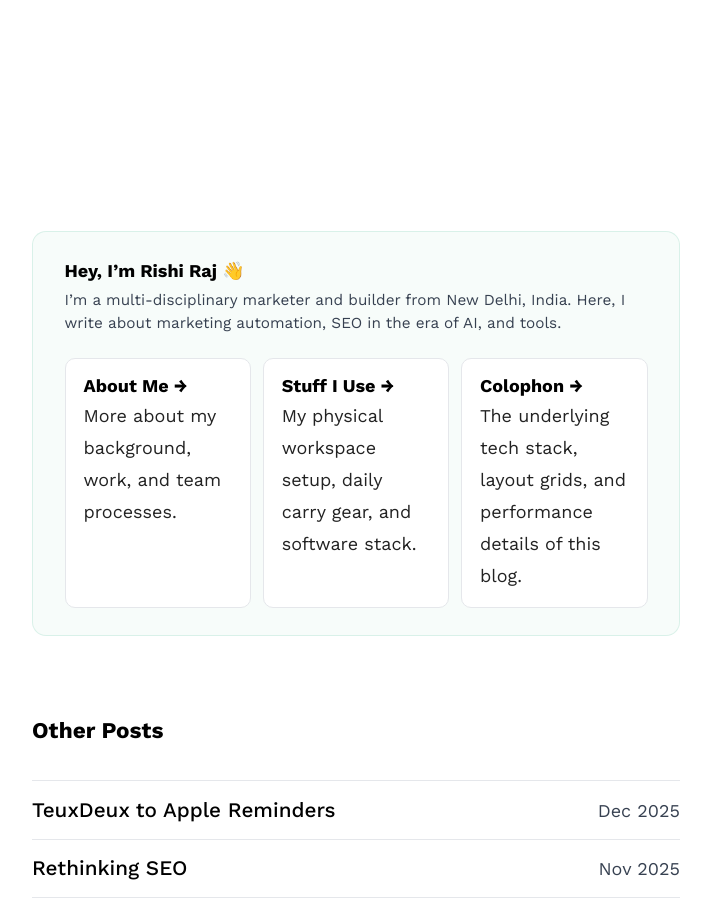
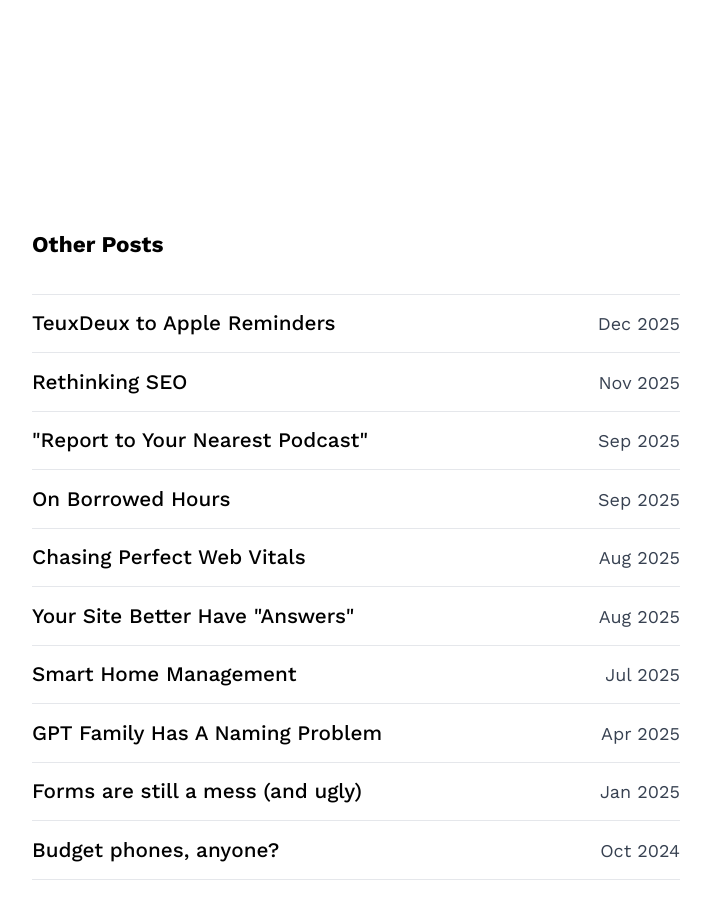
Before and after one commit to talkxo/rishiraj-blog-machine, a Jekyll site: the page built from index.html, in a window 1280 px wide and 900 px high, scrolled down 1282 px. Shown: the whole window, without its empty margins (284-995 px from the left). Built offline with Jekyll 4.4.1, drawn with Linux system fonts in a browser that asks for light colours.

Commit message:
Remove guide section from homepage

```diff
--- a/index.html
+++ b/index.html
@@ -19,27 +19,6 @@ layout: page
   </ul>
 </section>
 
-<div class="c-homepage-guide">
-  <h3>Hey, I’m Rishi Raj 👋</h3>
-  <p>
-    I’m a multi-disciplinary marketer and builder from New Delhi, India. Here, I write about marketing automation, SEO in the era of AI, and tools.
-  </p>
-  <div class="c-guide-grid">
-    <a href="/rishi-raj/" class="c-guide-card">
-      <h4>About Me &rarr;</h4>
-      <p>More about my background, work, and team processes.</p>
-    </a>
-    <a href="/stuff/" class="c-guide-card">
-      <h4>Stuff I Use &rarr;</h4>
-      <p>My physical workspace setup, daily carry gear, and software stack.</p>
-    </a>
-    <a href="/colophon/" class="c-guide-card">
-      <h4>Colophon &rarr;</h4>
-      <p>The underlying tech stack, layout grids, and performance details of this blog.</p>
-    </a>
-  </div>
-</div>
-
 <section class="c-archives-more" style="margin-top: 4.5rem; margin-bottom: 8rem;">
   <h3 style="margin-top: 0; margin-bottom: 2rem; color: var(--color-ink); font-weight: 600; font-size: 1.25rem;">Other Posts</h3>
   <ul class="c-archives__list-compact">
```
